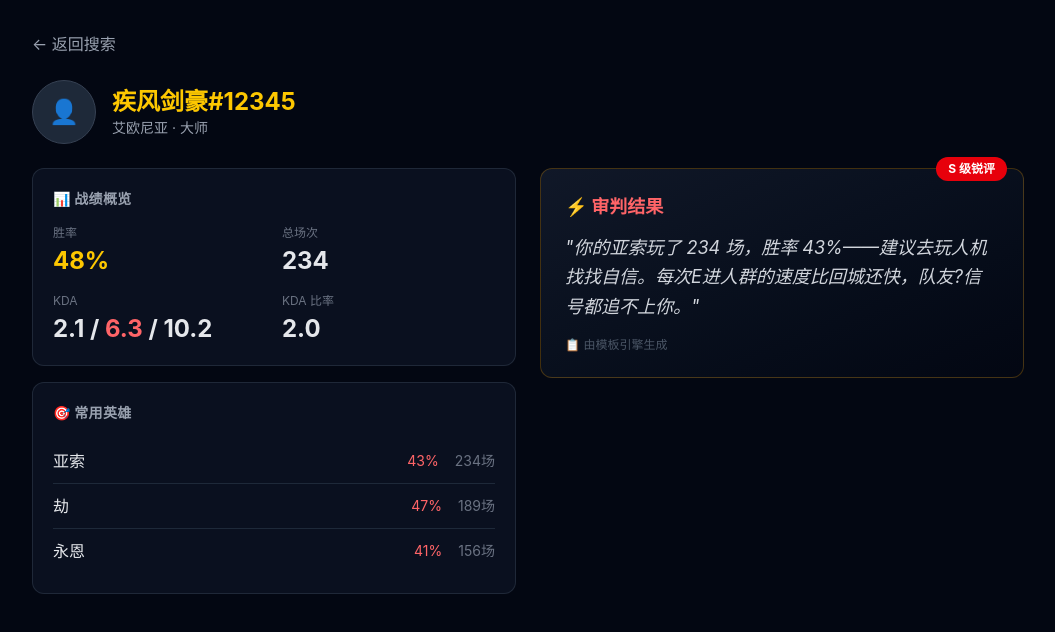
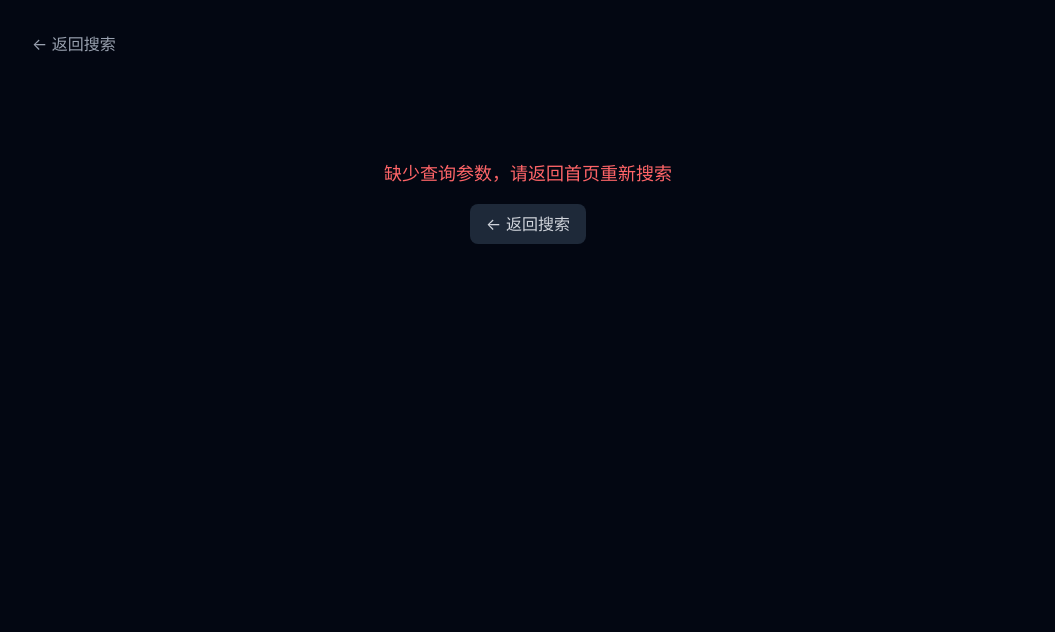
Before and after one commit to PingJingde/lol-roast-tool, a Vue app: page /result in a window 1280 px wide. Shown: the top 632 px of the page, without its empty margins (112-1167 px from the left). Built offline with nearby package versions, Linux system fonts and the light colour scheme.

Commit message:
feat: wire ResultPage to real data fetcher with error handling

```diff
--- a/src/pages/ResultPage.vue
+++ b/src/pages/ResultPage.vue
@@ -1,7 +1,8 @@
 <script setup lang="ts">
-import { ref } from 'vue'
+import { ref, onMounted } from 'vue'
 import { useRoute } from 'vue-router'
 import type { PlayerData, RoastResult } from '@/types'
+import { fetchPlayerData } from '@/services/dataFetcher'
 import PlayerHeader from '@/components/PlayerHeader.vue'
 import StatsPanel from '@/components/StatsPanel.vue'
 import ChampionList from '@/components/ChampionList.vue'
@@ -10,32 +11,30 @@ import LoadingSpinner from '@/components/LoadingSpinner.vue'
 
 const route = useRoute()
 const loading = ref(true)
+const error = ref<string | null>(null)
 const player = ref<PlayerData | null>(null)
 const roast = ref<RoastResult | null>(null)
 
-// Temporary mock data — will be replaced in M2 with real data fetching
-setTimeout(() => {
-  player.value = {
-    summonerName: (route.query.name as string) || '疾风剑豪#12345',
-    region: (route.query.region as string) || '艾欧尼亚',
-    tier: '大师',
-    winRate: 48,
-    kda: { kills: 2.1, deaths: 6.3, assists: 10.2 },
-    totalGames: 234,
-    champions: [
-      { name: '亚索', winRate: 43, games: 234 },
-      { name: '劫', winRate: 47, games: 189 },
-      { name: '永恩', winRate: 41, games: 156 },
-    ],
+onMounted(async () => {
+  const name = route.query.name as string
+  const region = route.query.region as string
+
+  if (!name || !region) {
+    error.value = '缺少查询参数，请返回首页重新搜索'
+    loading.value = false
+    return
   }
-  roast.value = {
-    text: '你的亚索玩了 234 场，胜率 43%——建议去玩人机找找自信。每次E进人群的速度比回城还快，队友?信号都追不上你。',
-    grade: 'S',
-    source: 'template',
-    templateId: 'yasuo_low_winrate',
+
+  try {
+    player.value = await fetchPlayerData(name, region)
+    // M3 will integrate roast engine here
+    roast.value = null
+  } catch (e) {
+    error.value = e instanceof Error ? e.message : '查询失败，请稍后重试'
+  } finally {
+    loading.value = false
   }
-  loading.value = false
-}, 1500)
+})
 </script>
 
 <template>
@@ -48,6 +47,16 @@ setTimeout(() => {
     </button>
 
     <LoadingSpinner v-if="loading && !player">正在查询战绩...</LoadingSpinner>
+
+    <div v-if="error" class="text-center py-20">
+      <p class="text-red-400 text-lg">{{ error }}</p>
+      <button
+        class="mt-4 px-4 py-2 bg-gray-800 text-gray-300 rounded-lg hover:bg-gray-700 transition-colors"
+        @click="$router.push('/')"
+      >
+        ← 返回搜索
+      </button>
+    </div>
 
     <template v-else-if="player">
       <PlayerHeader :player="player" />
@@ -65,7 +74,7 @@ setTimeout(() => {
       </div>
     </template>
 
-    <div v-else class="text-center py-20 text-gray-500">
+    <div v-else-if="!loading && !error" class="text-center py-20 text-gray-500">
       <p class="text-lg">未找到该召唤师</p>
     </div>
   </div>
```
